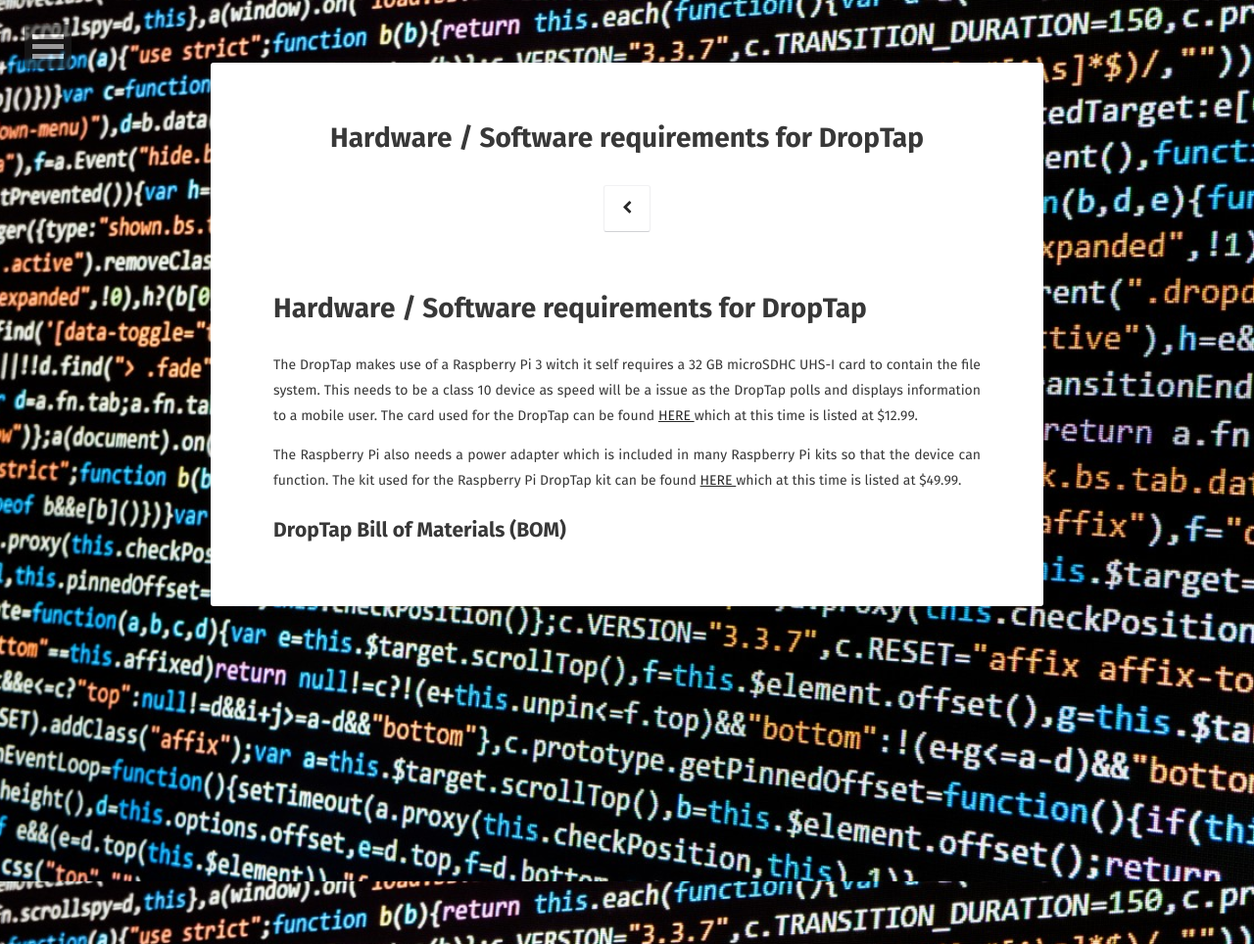
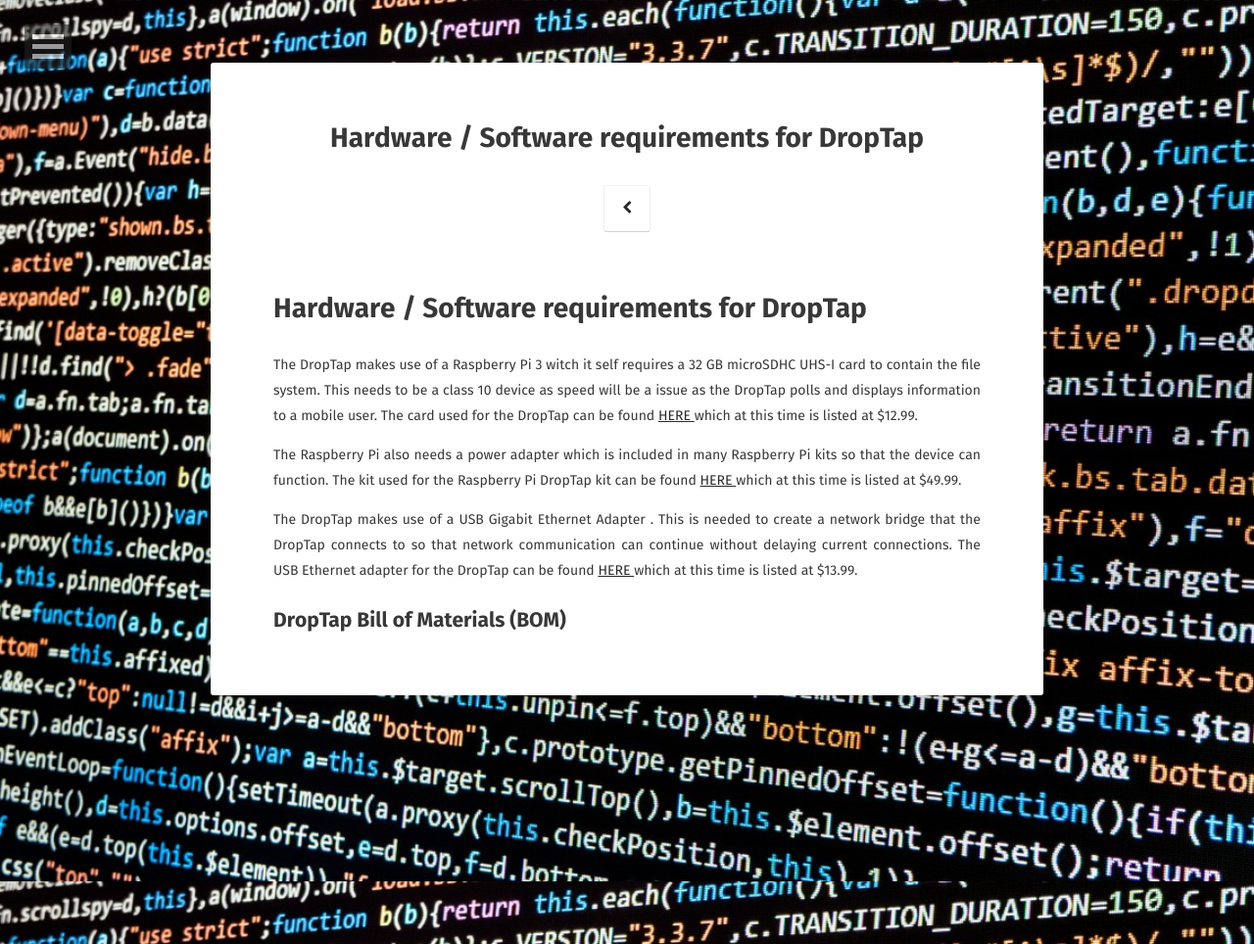
Before and after one commit to mgalde/DropTap, a Jekyll site: the page built from hardware/software_requirements.md, in a window 1280 px wide. Shown: the whole page at 98% size. Built offline with Jekyll 4.4.1, drawn with Linux system fonts in a browser that asks for light colours; some web fonts are replaced; our own code applies the rules of GitHub Pages for plain Markdown files; comment, search, counter and statistics services are not loaded.

Commit message:
USB Gigabit Ethernet Adapter

```diff
--- a/hardware/software_requirements.md
+++ b/hardware/software_requirements.md
@@ -5,5 +5,7 @@
 
 The Raspberry Pi also needs a power adapter which is included in many Raspberry Pi kits so that the device can function. The kit used for the Raspberry Pi DropTap kit can be found [HERE ](https://www.amazon.com/CanaKit-Raspberry-Power-Supply-Listed/dp/B07BC6WH7V) which at this time is listed at $49.99.
 
+The DropTap makes use of a USB Gigabit Ethernet Adapter . This is needed to create a network bridge that the DropTap connects to so that network communication can continue without delaying current connections. The USB Ethernet adapter for the DropTap can be found [HERE ](https://www.amazon.com/AmazonBasics-1000-Gigabit-Ethernet-Adapter/dp/B00M77HMU0) which at this time is listed at $13.99.
+
 
 ## DropTap Bill of Materials (BOM)
```
